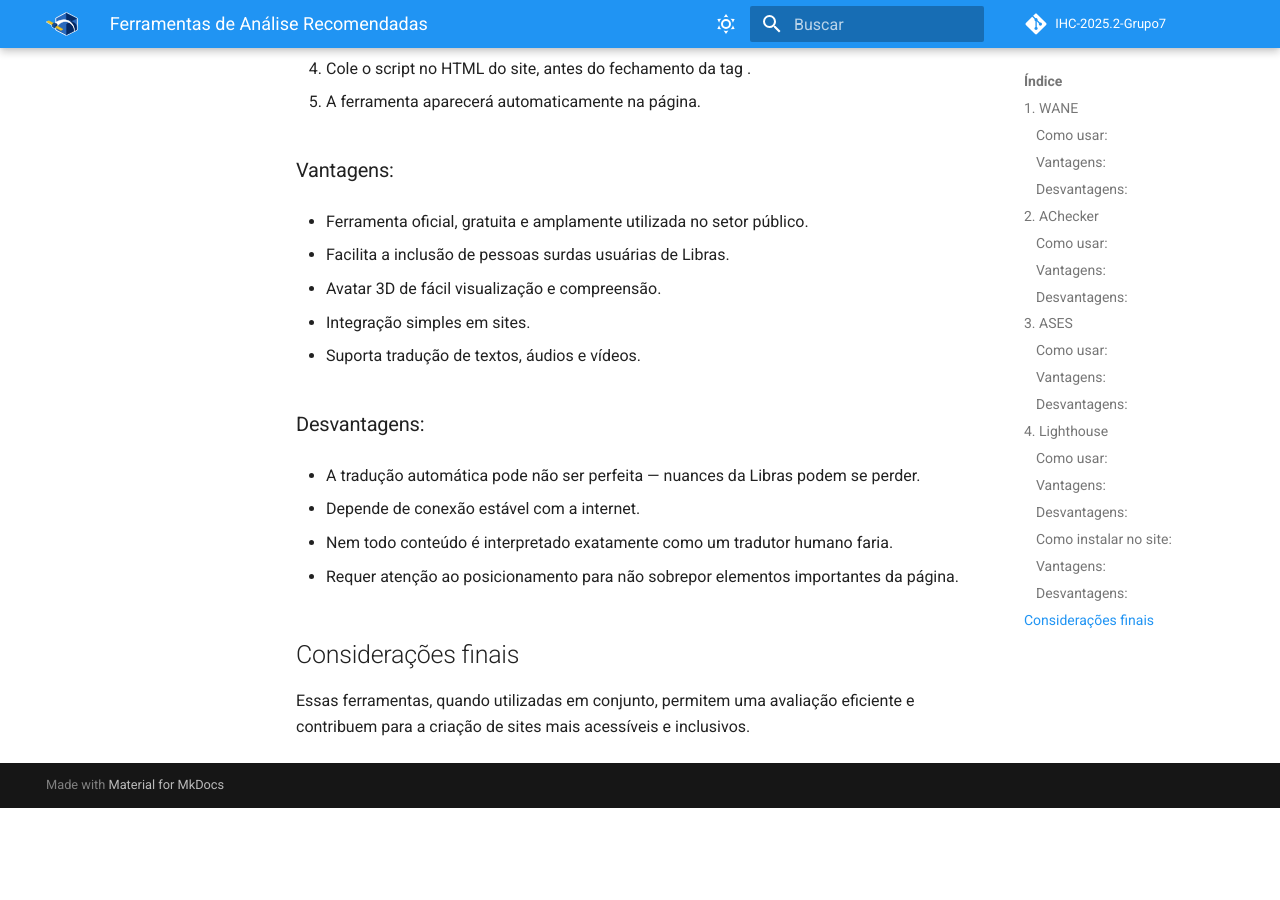
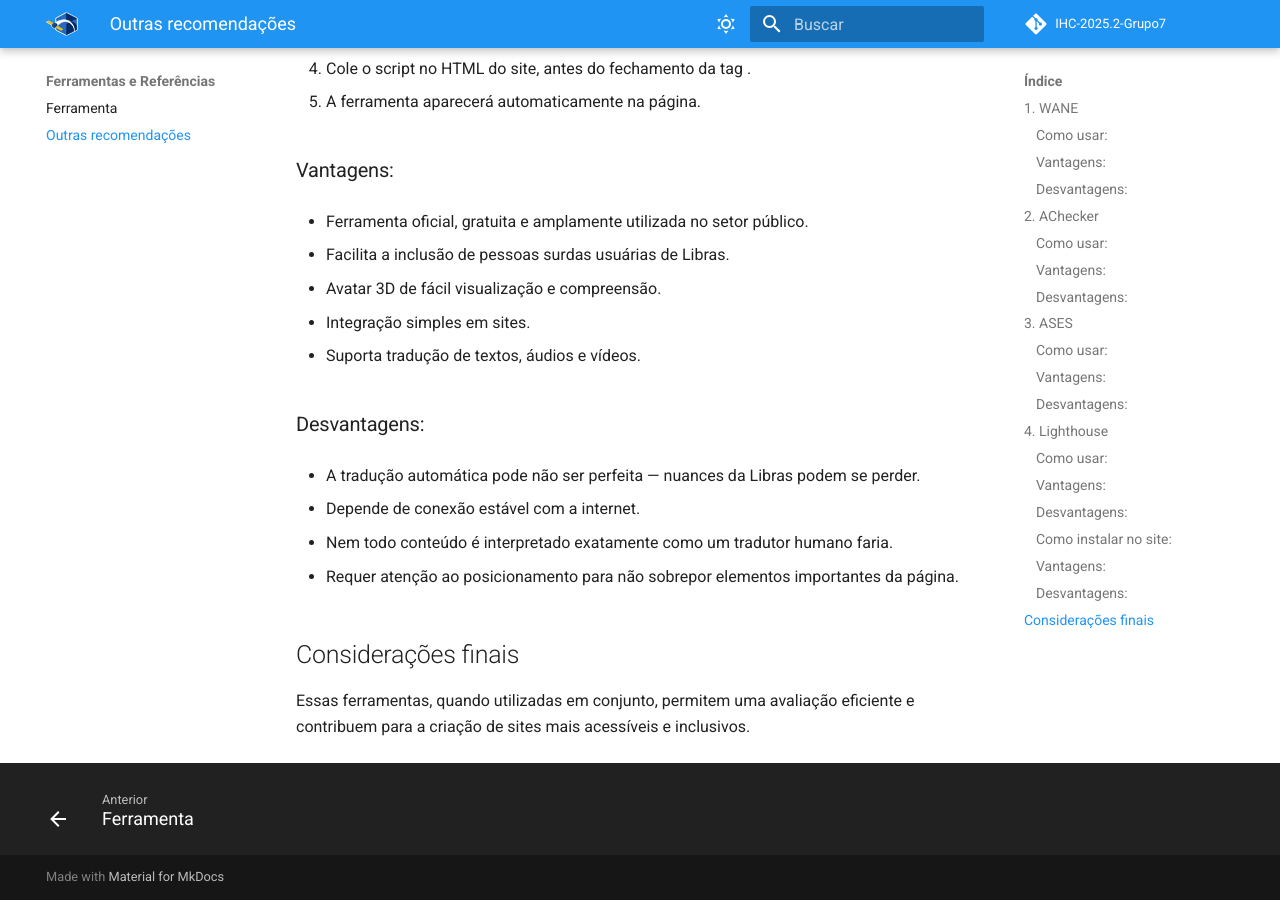
Before and after one commit to UnB-IHC/IHC-2025.2-Grupo7, an MkDocs documentation site: the page built from docs/projeto/recomendacoes.md, in a window 1280 px wide and 900 px high, scrolled down 4583 px. Built offline with MkDocs 1.6.1 and Material for MkDocs 9.7.7, drawn with Linux system fonts in a browser that asks for light colours; comment, search, counter and statistics services are not loaded; before the commit the page ends 5391 px from its top, so only the background shows below that.

Commit message:
Atualizando

```diff
--- a/mkdocs.yml
+++ b/mkdocs.yml
@@ -66,4 +66,6 @@ nav:
   - Geração de Conteúdo: projeto/geracaodeconteudo
   - Gestão do Projeto: projeto/gestaodeprojetos.md
   - Site Melhorado: projeto/site-melhorado.md
-  - Ferramentas e Referências: projeto/ferramentas.md
+  - Ferramentas e Referências:
+        - Ferramenta: projeto/ferramentas.md
+        - Outras recomendações: projeto/recomendacoes.md
```
